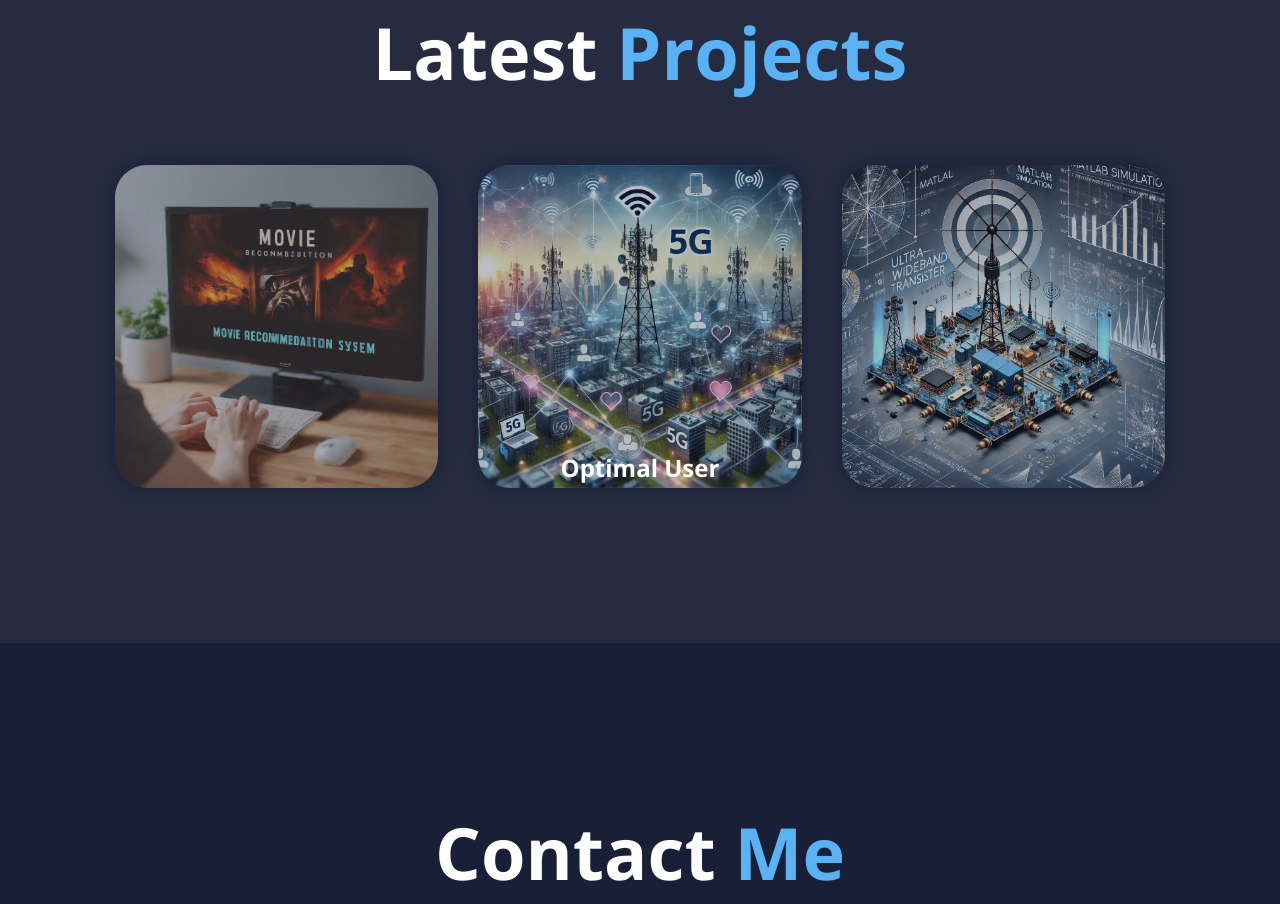
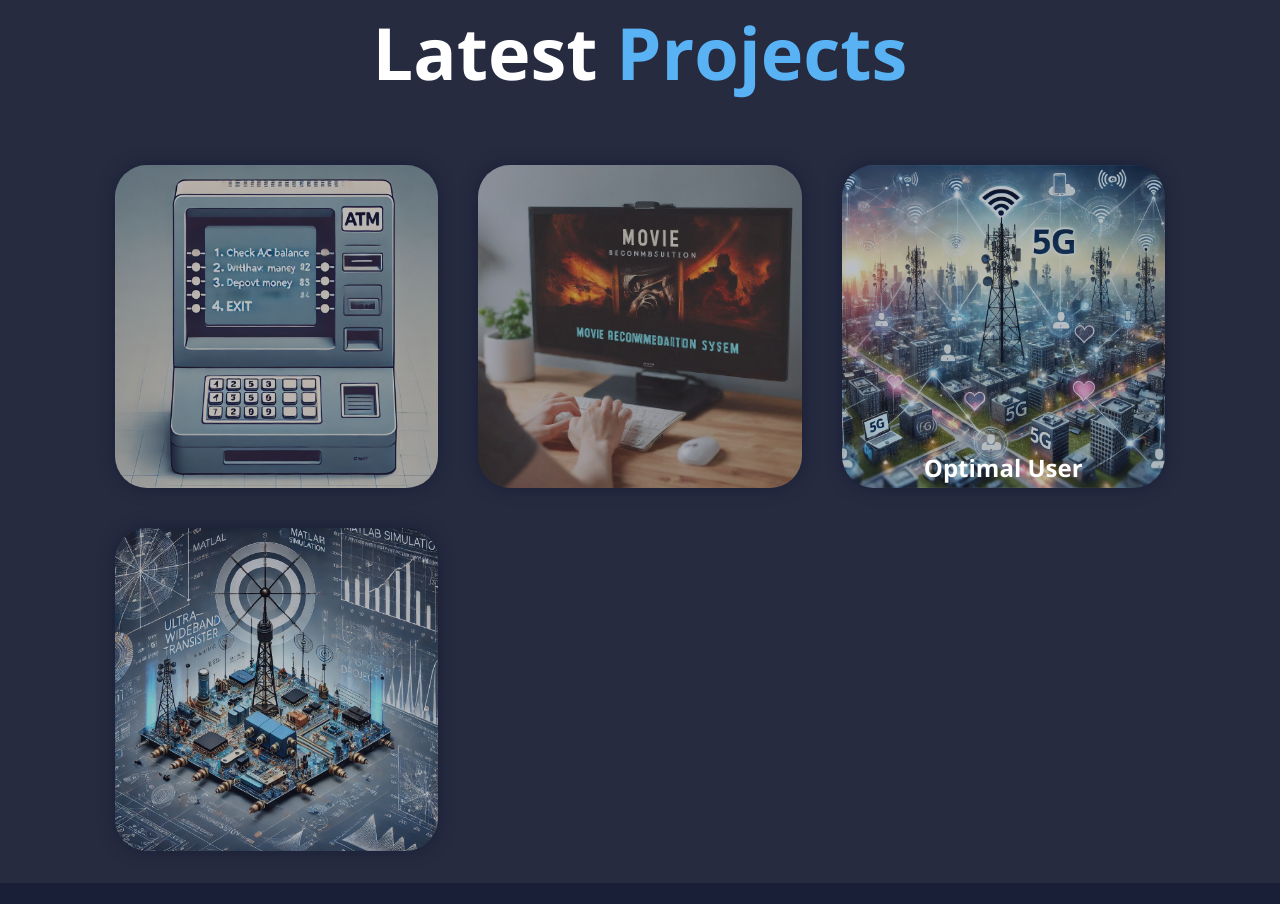
Before and after one commit to vijayvaruntej/personal-portfolio, a plain HTML site: page index.html in a window 1280 px wide. Shown: the part 2943-3847 px from the top of the page. Drawn offline with nearby package versions, Linux system fonts and the light colour scheme.

Commit message:
added atm

```diff
--- a/index.html
+++ b/index.html
@@ -98,6 +98,16 @@
         <h2 class="heading">Latest <span>Projects</span></h2>
         <div class="portfolio-container">
             <div class="portfolio-box">
+                <img src="images/atm.webp" alt="ATM">
+                <div class="portfolio-layer">
+                    <h4>ATM using Java</h4>
+                   <!--
+                    <p>This is about web design project</p>
+                    <i class="fa-regular fa-share-from-square"></i>
+                    -->
+                </div>
+            </div>
+            <div class="portfolio-box">
                 <img src="images/mrs.jpeg" alt="Movie Recommendation System">
                 <div class="portfolio-layer">
                     <h4>Movie Recommendation System</h4>
```
Also changed, not shown: images/atm.webp (added).
